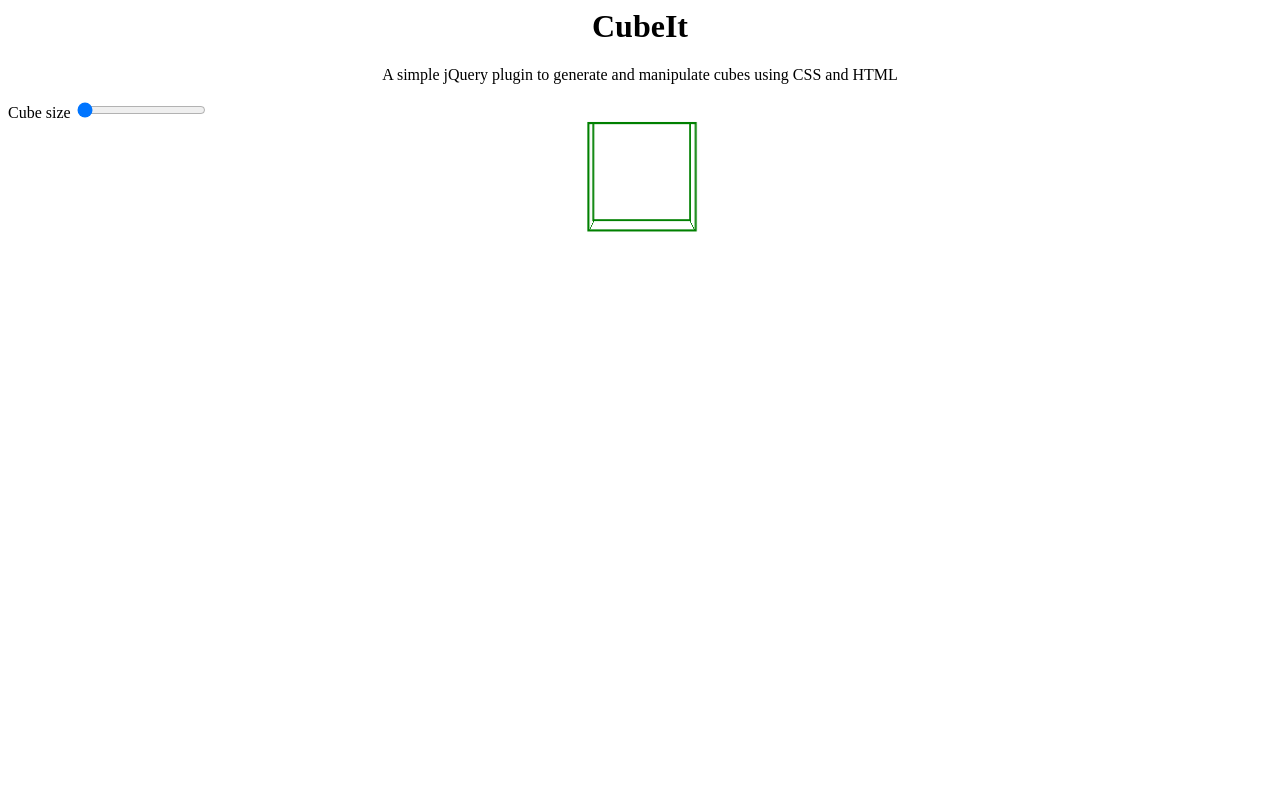
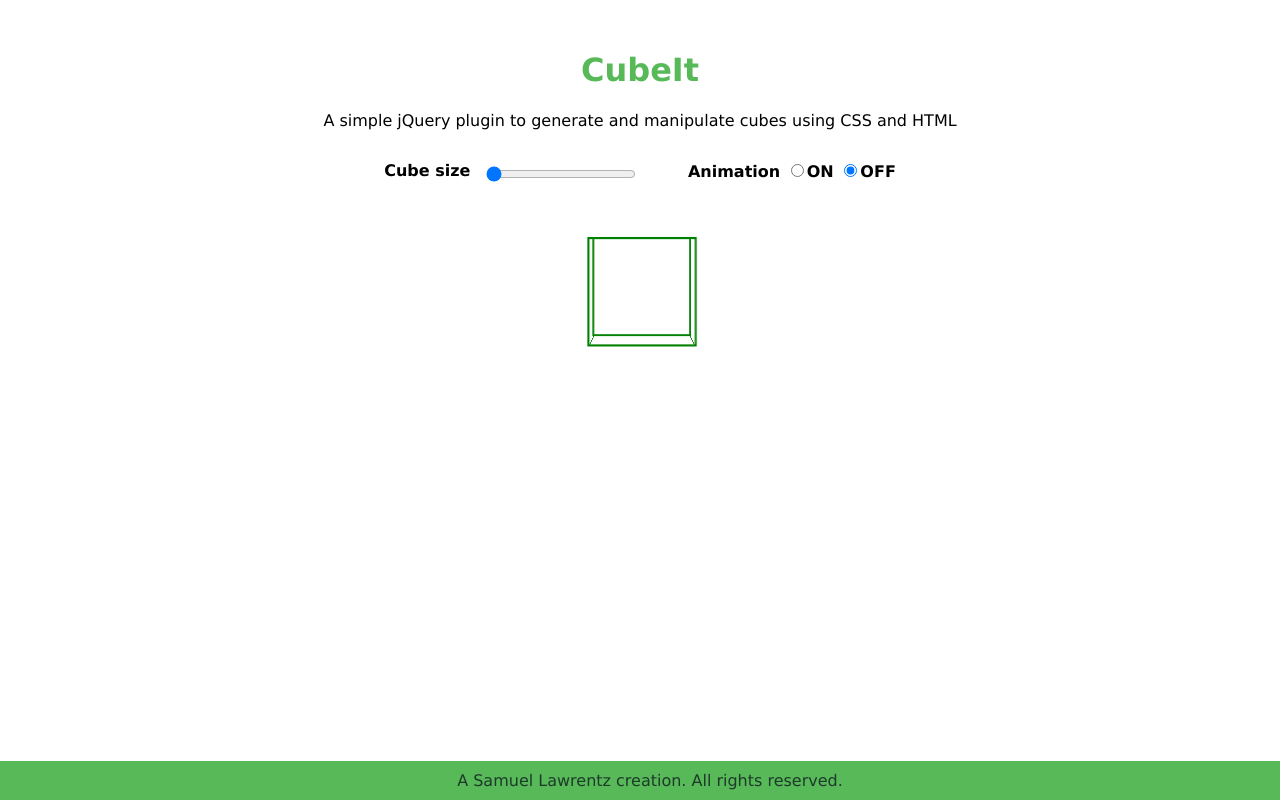
Before and after one commit to samuellawrentz/cubeIt, a plain HTML site: page index.html in a window 1280 px wide. Drawn offline with nearby package versions, Linux system fonts and the light colour scheme.

Commit message:
Updated styling and seperated animation and size controls

```diff
--- a/cubeIt.js
+++ b/cubeIt.js
@@ -1,3 +1,6 @@
+//This is just a crazy idea
+//I created it for learning purpose
+
 (function($){
 
 
--- a/index.html
+++ b/index.html
@@ -5,20 +5,66 @@
     crossorigin="anonymous"></script>
 </head>
 <style>
+    body{
+        font-family: Verdana, Geneva, Tahoma, sans-serif;
+        margin: 0;
+        padding: 0;
+    }
     .heading{
         text-align: center;
     }
+
+    label{
+        vertical-align: super;
+    }
+    .controls{
+        padding: 15px;
+        margin-bottom: 35px;
+    }
+
+    input[type=range]{
+        margin-left: 10px;
+    width: 150px;
+    }
+    .switches{
+        display:flex;
+        justify-content: center;
+    }
+    .switch{
+        padding: 0px 25px;
+        font-weight: 700;
+    }
+
+
+
 </style>
 <body>
-    <div class="heading">
-        <h1>CubeIt</h1>
-        <p>A simple jQuery plugin to generate and manipulate cubes using CSS and HTML</p>
+    <div class="controls">
+            <div class="heading" style="padding: 15px;">
+                    <h1 style="color:#58b958">CubeIt</h1>
+                    <p>A simple jQuery plugin to generate and manipulate cubes using CSS and HTML</p>
+                </div>
+                <div class="switches">
+                        <div class="switch">
+                                <label for="slider">Cube size</label>
+                                <input id="slider" type="range" min="100" max="300" step="10" value ="100" />
+                        </div>
+                        <div class="switch">
+                            <label>Animation</label>
+                                <label><input type="radio" name="anim" value="on" checked>ON</label>
+                                <label><input type="radio" name="anim" value="off" checked>OFF</label>
+                        </div>
+                </div>
+
     </div>
-    <label for="slider">Cube size</label>
-        <input id="slider" type="range" min="100" max="500" step="10" value ="100" />
+
+
         <div class="container">
                 <div class="main"></div>
         </div>
 </body>
+<footer style="text-align:center; position:fixed; bottom:0; width:100%; padding:10px; background:#58b958; color: #1e3a2b">
+    A Samuel Lawrentz creation. All rights reserved.
+</footer>
 <script src="./cubeIt.js"></script>
 <script src="./script.js"></script>
--- a/script.js
+++ b/script.js
@@ -2,5 +2,12 @@ $('.main').cubeIt({border:'2px solid green', animate:false});
 var cube = $('.main').data('cubeIt');
 
 $('#slider').on('input', function(){
-cube.update({size:parseInt(this.value), animate:true});
-})
+cube.update({size:parseInt(this.value)});
+});
+
+$('input[type=radio]').on('click', function(){
+    if(this.value=== 'on')
+    cube.update({animate:true});
+    else
+    cube.update({animate:false});
+});
```
